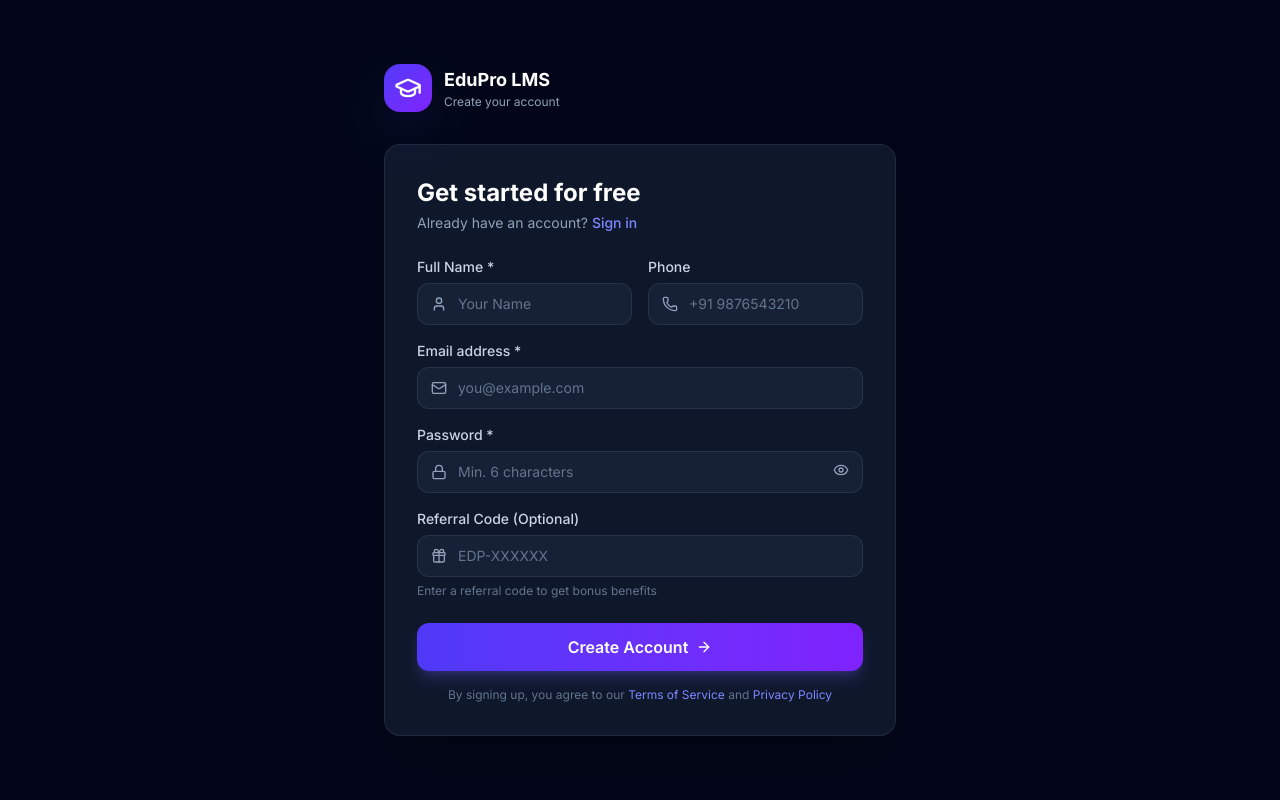
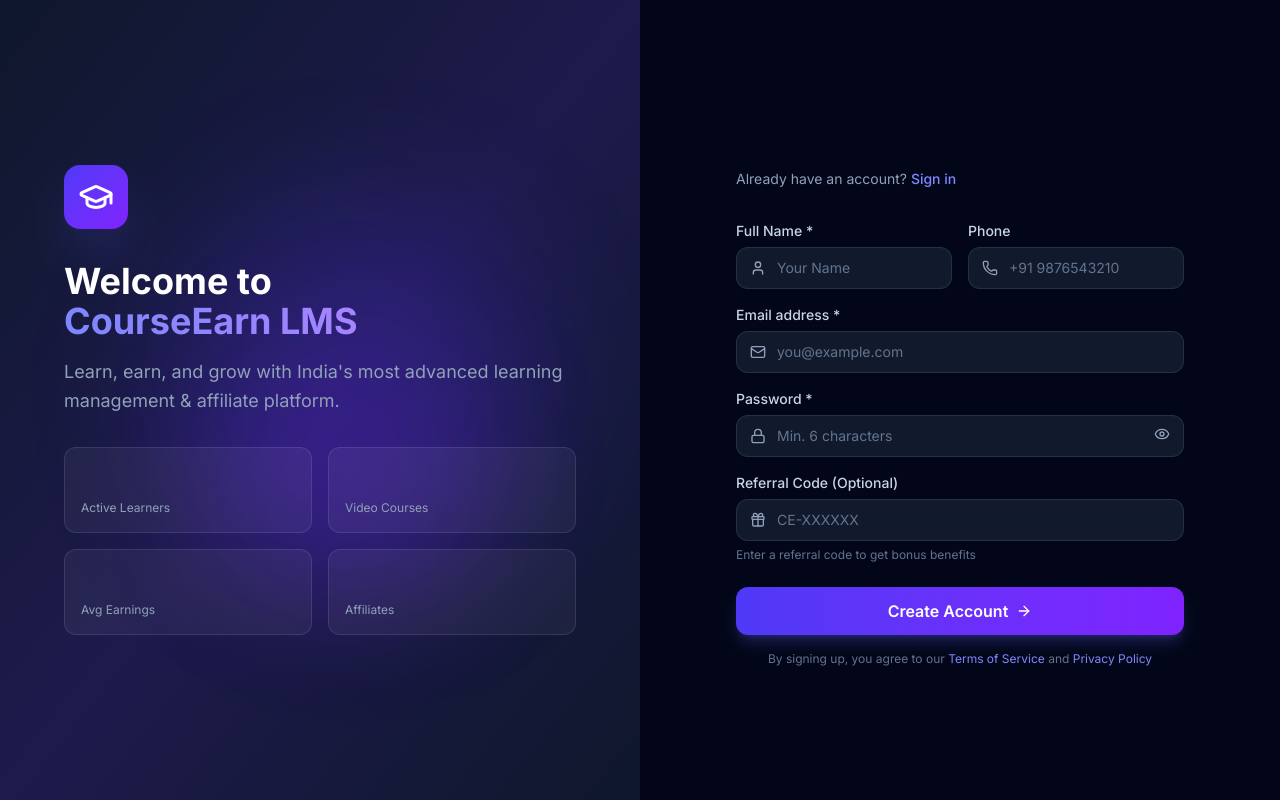
Before and after one commit to someshcoder/EduPro-LMS, a React (Vite) app in the folder client/: page /signup in a window 1280 px wide. Built offline with nearby package versions, Linux system fonts and the light colour scheme; no server answers.

Commit message:
Update Login System

```diff
--- a/client/src/pages/auth/Login.jsx
+++ b/client/src/pages/auth/Login.jsx
@@ -46,7 +46,7 @@ const Login = () => {
           <h1 className="text-4xl font-bold text-white mb-4">
             Welcome to <br />
             <span className="bg-gradient-to-r from-indigo-400 to-violet-400 bg-clip-text text-transparent">
-              EduPro LMS
+              CourseEarn LMS
             </span>
           </h1>
           <p className="text-slate-400 text-lg leading-relaxed mb-8">
@@ -79,7 +79,7 @@ const Login = () => {
             <div className="w-10 h-10 rounded-xl bg-gradient-to-br from-indigo-600 to-violet-600 flex items-center justify-center">
               <GraduationCap className="w-6 h-6 text-white" />
             </div>
-            <span className="text-xl font-bold text-white">EduPro LMS</span>
+            <span className="text-xl font-bold text-white">CourseEarn LMS</span>
           </div>
 
           <h2 className="text-2xl font-bold text-white mb-1">Sign in to your account</h2>
@@ -128,7 +128,7 @@ const Login = () => {
 
           <div className="mt-6 p-4 bg-slate-800/50 border border-slate-700/50 rounded-xl">
             <p className="text-xs text-slate-500 text-center">
-              Demo: <span className="text-slate-400">admin@edupro.com / admin123</span>
+              Demo: <span className="text-slate-400">admin@courseearn.com / admin123</span>
             </p>
           </div>
         </motion.div>
--- a/client/src/pages/auth/Signup.jsx
+++ b/client/src/pages/auth/Signup.jsx
@@ -31,7 +31,7 @@ const Signup = () => {
     try {
       const { data } = await authService.signup(form);
       setAuth(data.user, data.accessToken, data.refreshToken);
-      toast.success(`Welcome to EduPro, ${data.user.name}! 🎉`);
+      toast.success(`Welcome to CourseEarn, ${data.user.name}! 🎉`);
       navigate('/dashboard');
     } catch (err) {
       toast.error(err.response?.data?.message || 'Registration failed');
@@ -41,22 +41,58 @@ const Signup = () => {
   };
 
   return (
-    <div className="min-h-screen bg-slate-950 flex items-center justify-center p-6">
-      <motion.div initial={{ opacity: 0, y: 20 }} animate={{ opacity: 1, y: 0 }} className="w-full max-w-lg">
-        {/* Logo */}
-        <div className="flex items-center gap-3 mb-8">
-          <div className="w-12 h-12 rounded-2xl bg-gradient-to-br from-indigo-600 to-violet-600 flex items-center justify-center shadow-2xl shadow-indigo-500/30">
-            <GraduationCap className="w-7 h-7 text-white" />
+    <div className="min-h-screen bg-slate-950 flex">
+      {/* Left Panel - Branding */}
+      <div className="hidden lg:flex w-1/2 relative overflow-hidden bg-gradient-to-br from-slate-900 via-indigo-950 to-slate-900">
+        <div className="absolute inset-0">
+          <div className="absolute top-1/4 left-1/4 w-96 h-96 bg-indigo-600/20 rounded-full blur-3xl" />
+          <div className="absolute bottom-1/4 right-1/4 w-64 h-64 bg-violet-600/20 rounded-full blur-3xl" />
+        </div>
+        <div className="relative z-10 flex flex-col justify-center px-16">
+          <div className="w-16 h-16 rounded-2xl bg-gradient-to-br from-indigo-600 to-violet-600 flex items-center justify-center mb-8 shadow-2xl shadow-indigo-500/30">
+            <GraduationCap className="w-9 h-9 text-white" />
           </div>
-          <div>
-            <p className="font-bold text-white text-lg">EduPro LMS</p>
-            <p className="text-xs text-slate-400">Create your account</p>
+          <h1 className="text-4xl font-bold text-white mb-4">
+            Welcome to <br />
+            <span className="bg-gradient-to-r from-indigo-400 to-violet-400 bg-clip-text text-transparent">
+              CourseEarn LMS
+            </span>
+          </h1>
+          <p className="text-slate-400 text-lg leading-relaxed mb-8">
+            Learn, earn, and grow with India's most advanced learning management & affiliate platform.
+          </p>
+          <div className="grid grid-cols-2 gap-4">
+            {[
+              { label: 'Active Learners', value: '50K+' },
+              { label: 'Video Courses', value: '200+' },
+              { label: 'Avg Earnings', value: '₹15K/mo' },
+              { label: 'Affiliates', value: '10K+' },
+            ].map((stat) => (
+              <div key={stat.label} className="bg-white/5 rounded-xl p-4 border border-white/10">
+                <p className="text-2xl font-bold text-white">{stat.value}</p>
+                <p className="text-xs text-slate-400 mt-1">{stat.label}</p>
+              </div>
+            ))}
           </div>
         </div>
+      </div>
 
-        <div className="bg-slate-900 border border-slate-700/50 rounded-2xl p-8 shadow-2xl">
+      {/* Right Panel - Signup Form */}
+      <div className="flex-1 flex items-center justify-center p-8">
+        <motion.div
+          initial={{ opacity: 0, y: 20 }}
+          animate={{ opacity: 1, y: 0 }}
+          className="w-full max-w-md"
+        >
+          <div className="lg:hidden flex items-center gap-3 mb-8">
+            <div className="w-10 h-10 rounded-xl bg-gradient-to-br from-indigo-600 to-violet-600 flex items-center justify-center">
+              <GraduationCap className="w-6 h-6 text-white" />
+            </div>
+            <span className="text-xl font-bold text-white">CourseEarn LMS</span>
+          </div>
+
           <h2 className="text-2xl font-bold text-white mb-1">Get started for free</h2>
-          <p className="text-slate-400 text-sm mb-6">
+          <p className="text-slate-400 text-sm mb-8">
             Already have an account?{' '}
             <Link to="/login" className="text-indigo-400 hover:text-indigo-300 font-medium transition-colors">
               Sign in
@@ -110,7 +146,7 @@ const Signup = () => {
             />
             <Input
               label="Referral Code (Optional)"
-              placeholder="EDP-XXXXXX"
+              placeholder="CE-XXXXXX"
               leftIcon={<Gift className="w-4 h-4" />}
               value={form.referralCode}
               onChange={(e) => setForm({ ...form, referralCode: e.target.value })}
@@ -127,8 +163,8 @@ const Signup = () => {
             <span className="text-indigo-400 cursor-pointer hover:underline">Terms of Service</span> and{' '}
             <span className="text-indigo-400 cursor-pointer hover:underline">Privacy Policy</span>
           </p>
-        </div>
-      </motion.div>
+        </motion.div>
+      </div>
     </div>
   );
 };
```
